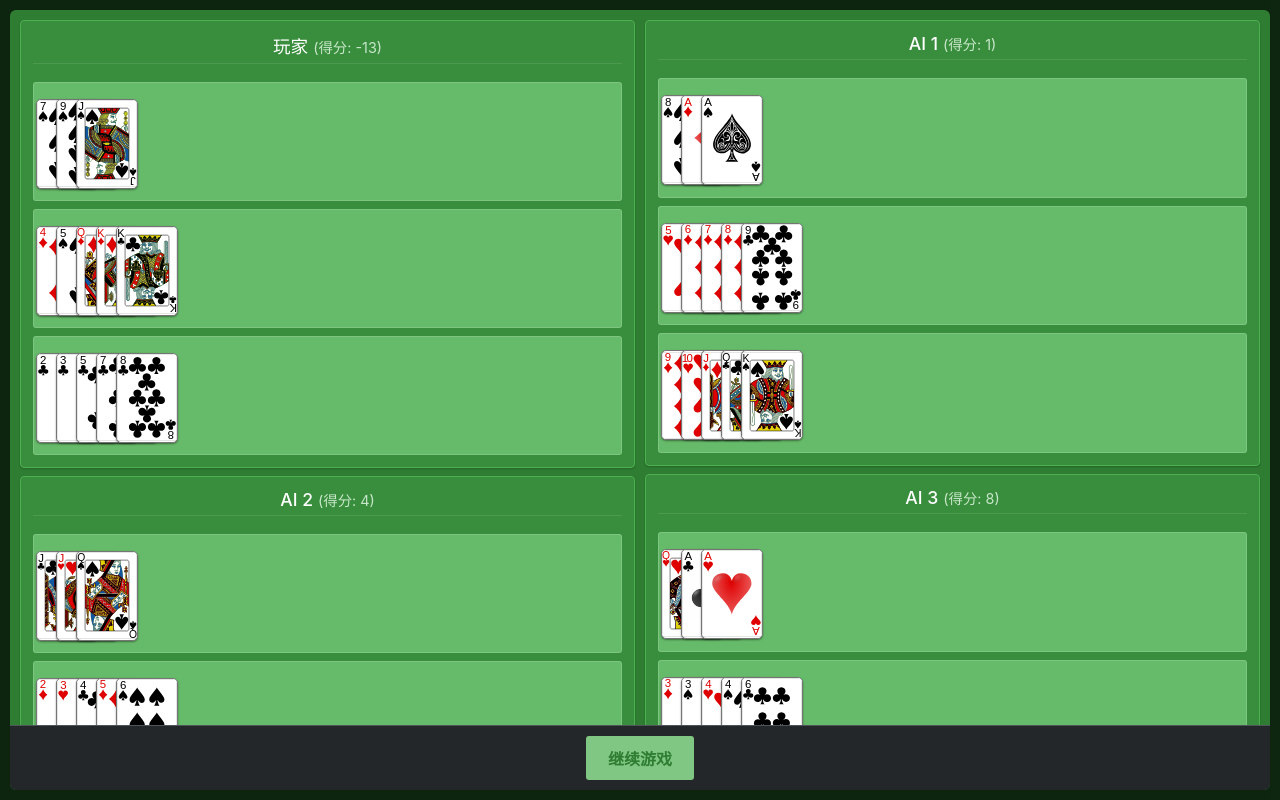
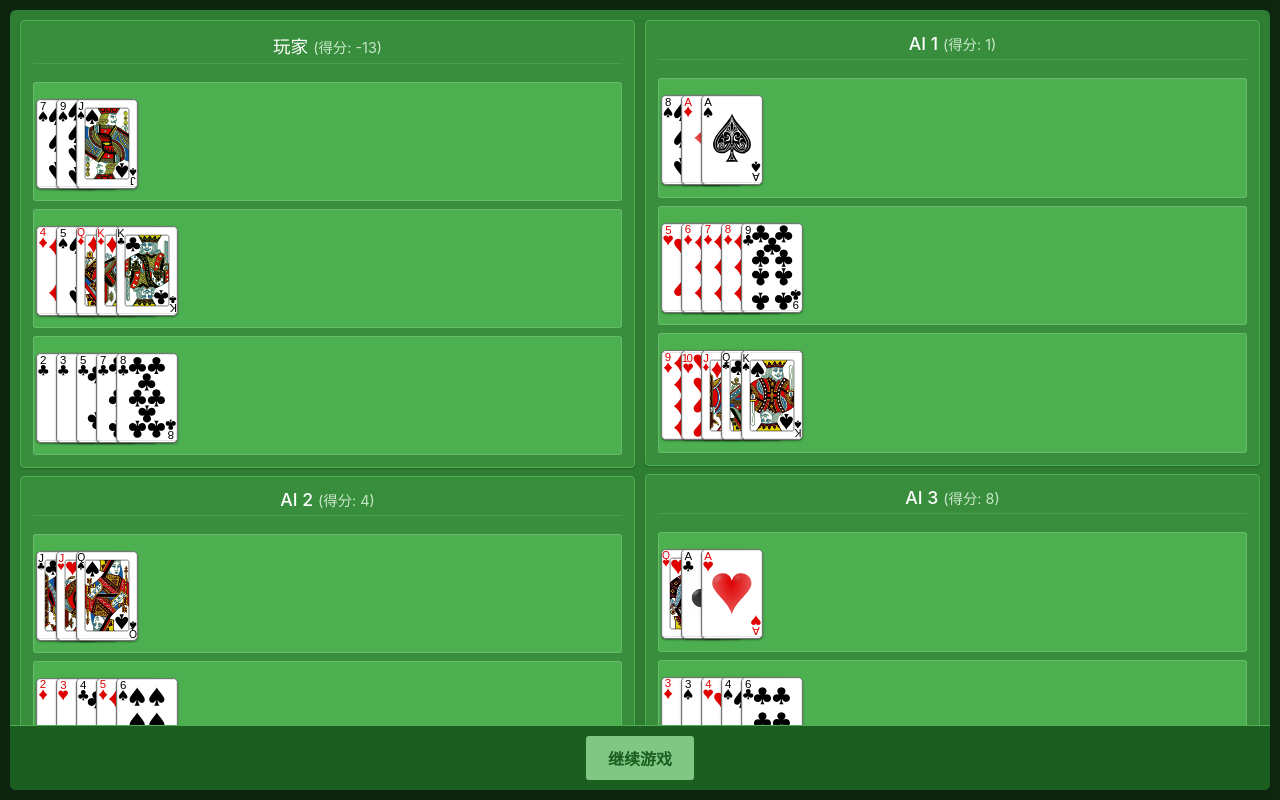
Before and after one commit to wen952555/sss, a React (Create React App) app in the folder frontend/: page / in a window 1280 px wide. Both pictures are taken after a click on the button "提交牌型". Built offline with nearby package versions, Linux system fonts and the light colour scheme.

Commit message:
Update ComparisonModal.css

```diff
--- a/frontend/src/components/ComparisonModal.css
+++ b/frontend/src/components/ComparisonModal.css
@@ -5,7 +5,7 @@
   left: 0;
   width: 100vw;
   height: 100vh;
-  background-color: rgba(0, 0, 0, 0.7); /* Darker overlay for more contrast */
+  background-color: rgba(0, 0, 0, 0.7);
   display: flex;
   justify-content: center;
   align-items: center;
@@ -15,7 +15,7 @@
 }
 
 .comparison-modal-content-fullscreen-v8 {
-  background-color: #2E7D32; /* 主深绿色背景 */
+  background-color: #2E7D32; /* 深绿色主背景 */
   width: 100%;
   height: 100%;
   display: flex;
@@ -23,7 +23,7 @@
   justify-content: space-between;
   box-sizing: border-box;
   overflow: hidden;
-  color: #f0f0f0; /* Default light text for dark background */
+  color: #f0f0f0;
 }
 
 /* Title is removed */
@@ -45,11 +45,11 @@
 }
 
 .player-result-cell-v8 {
-  background-color: #388E3C; /* 中等绿色，比主背景稍浅 */
+  background-color: #388E3C; /* 中等绿色 */
   border: 1px solid #4CAF50; /* 亮一点的绿色边框 */
-  border-radius: 4px; /* Consistent radius */
+  border-radius: 4px;
   padding: 10px;
-  box-shadow: 0 1px 2px rgba(0,0,0,0.2); /* Shadow for depth on dark theme */
+  box-shadow: 0 1px 2px rgba(0,0,0,0.2);
   display: flex;
   flex-direction: column;
   gap: 6px;
@@ -58,11 +58,11 @@
   justify-content: flex-start;
 }
 .player-result-cell-v8.empty-player-cell-v8 {
-  background-color: rgba(0,0,0,0.1); /* Darker transparent for empty */
+  background-color: rgba(0,0,0,0.1);
   border: 1px dashed #4CAF50;
-  min-height: 220px;
+  min-height: 200px;
 }
-.player-result-cell-v8.error-cell-v8 { color: #FFCDD2; }
+.player-result-cell-v8.error-cell-v8 { /* Styles for error cell */ }
 
 
 .player-header-v8 {
@@ -72,21 +72,21 @@
   gap: 5px;
   margin-bottom: 8px;
   flex-shrink: 0;
-  border-bottom: 1px solid rgba(255,255,255,0.1); /* Subtle separator */
+  border-bottom: 1px solid rgba(255,255,255,0.1);
   padding-bottom: 5px;
 }
 
 .player-name-modal-v8 {
   margin: 0;
   font-size: 1.1em;
-  font-weight: 500; /* Slightly less bold for better readability on dark */
-  color: #FFFFFF; /* Bright white name */
+  font-weight: 500;
+  color: #FFFFFF;
 }
 
 .player-total-score-modal-v8 {
   margin: 0;
   font-size: 0.9em;
-  color: #C8E6C9; /*浅绿色分数 */
+  color: #C8E6C9;
   font-weight: normal;
 }
 
@@ -102,9 +102,9 @@
   display: flex;
   position: relative;
   align-items: center;
-  background-color: #66BB6A; /* 更浅的绿色作为牌的直接背景 */
+  background-color: #4CAF50; /* 稍浅的绿色作为牌的直接背景 */
   border-radius: 3px;
-  padding: 5px; /* Padding around cards */
+  padding: 5px;
   min-height: 90px;
   min-width: 130px;
   flex-grow: 1;
@@ -115,9 +115,9 @@
 .single-dun-stacked-cards-v8 .card {
   width: 55px;
   height: 80px;
-  border: 1px solid #757575; /* Darker border for cards */
-  box-shadow: 0px 1px 2px rgba(0,0,0,0.4); /* Stronger shadow */
-  background-color: white; /* Cards remain white */
+  border: 1px solid #757575;
+  box-shadow: 0px 1px 2px rgba(0,0,0,0.4);
+  background-color: white;
   position: absolute;
   top: 50%;
   transform: translateY(-50%);
@@ -132,8 +132,8 @@
 
 .comparison-modal-footer-v8 {
   padding: 10px 15px;
-  background-color: #23272a; /* Dark footer */
-  border-top: 1px solid #4f545c; /* Separator */
+  background-color: #1B5E20; /* 更深的绿色页脚 */
+  border-top: 1px solid #4CAF50;
   display: flex;
   justify-content: center;
   align-items: center;
@@ -141,8 +141,8 @@
 }
 
 .continue-game-button-v8 {
-  background-color: #81C784; /* Lighter green button */
-  color: #2E7D32; /* Dark green text on light green button */
+  background-color: #81C784;
+  color: #1B5E20; /* 深绿色文字 */
   padding: 8px 20px;
   border: none;
   border-radius: 3px;
@@ -161,47 +161,23 @@
   opacity: 0.7;
 }
 
-
 @media (min-width: 768px) {
+  /* ... (Wider screen styles for ComparisonModal remain largely the same as previous version,
+           just ensure color theme consistency) ... */
   .comparison-modal-overlay-fullscreen { padding: 10px; }
-  .comparison-modal-content-fullscreen-v8 {
-    border-radius: 6px;
-    max-height: 98vh;
-  }
-
-  .players-comparison-area-v8 {
-    display: grid;
-    grid-template-columns: repeat(2, 1fr);
-    padding: 10px;
-    gap: 10px;
-  }
-
-  .player-result-cell-v8 {
-    padding: 12px;
-    gap: 8px;
-  }
+  .comparison-modal-content-fullscreen-v8 { border-radius: 6px; max-height: 98vh; }
+  .players-comparison-area-v8 { display: grid; grid-template-columns: repeat(2, 1fr); padding: 10px; gap: 10px; }
+  .player-result-cell-v8 { padding: 12px; gap: 8px; }
   .player-header-v8 { margin-bottom: 10px; }
   .player-name-modal-v8 { font-size: 1.1em; }
   .player-total-score-modal-v8 { font-size: 0.9em; }
-
-  .all-duns-compact-v8 {
-    gap: 8px;
-  }
-
-  .single-dun-stacked-cards-v8 {
-    min-height: 105px;
-    min-width: 150px;
-    padding: 6px;
-  }
-  .single-dun-stacked-cards-v8 .card {
-    width: 60px;
-    height: 88px;
-  }
+  .all-duns-compact-v8 { gap: 8px; }
+  .single-dun-stacked-cards-v8 { min-height: 105px; min-width: 150px; padding: 6px; }
+  .single-dun-stacked-cards-v8 .card { width: 60px; height: 88px; }
   .single-dun-stacked-cards-v8 .card:nth-child(1) { left: 0px; }
   .single-dun-stacked-cards-v8 .card:nth-child(2) { left: 20px; }
   .single-dun-stacked-cards-v8 .card:nth-child(3) { left: 40px; }
   .single-dun-stacked-cards-v8 .card:nth-child(4) { left: 60px; }
   .single-dun-stacked-cards-v8 .card:nth-child(5) { left: 80px; }
-
   .continue-game-button-v8 { padding: 10px 22px; font-size: 1em; }
 }
```
